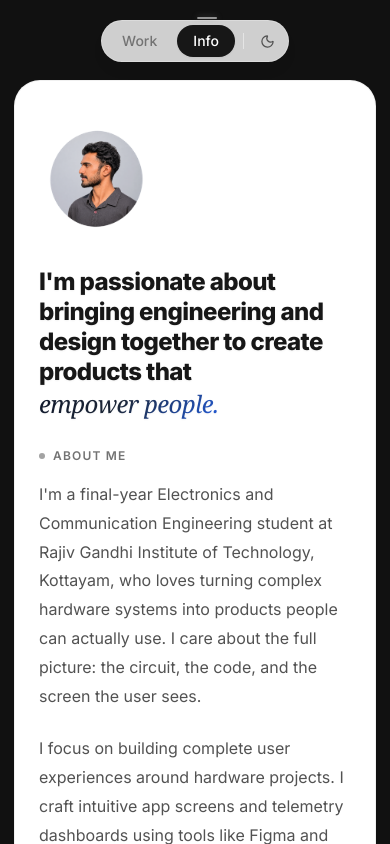
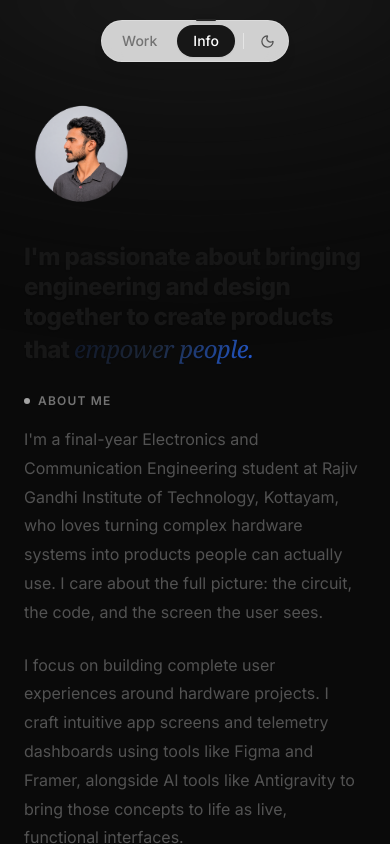
Before and after one commit to Abhi-jith4/Portfolio, a React (Vite) app: page /about in a window 390 px wide. Shown: the top 844 px of the page. Built offline with nearby package versions, Linux system fonts and the light colour scheme; a web font is replaced by a local one.

Commit message:
feat: perfect nav indicator centering with layoutId, refined Dousan spherical glass cursor bubble, and Perry Wang background transitions

```diff
--- a/src/components/CursorBubble.tsx
+++ b/src/components/CursorBubble.tsx
@@ -72,13 +72,13 @@ export function CursorBubble() {
         }
         setIsHovered(true);
       } else {
-        // 80ms grace timeout: allows the bubble to smoothly extend beyond card boundaries
-        // and glide across gaps without flickering
+        // 120ms grace timeout: allows the bubble to smoothly extend beyond card boundaries
+        // and glide across gaps without abrupt popping
         if (!hideTimer.current) {
           hideTimer.current = window.setTimeout(() => {
             setIsHovered(false);
             hideTimer.current = null;
-          }, 80);
+          }, 120);
         }
       }
     };
--- a/src/components/PageTransition.tsx
+++ b/src/components/PageTransition.tsx
@@ -20,19 +20,19 @@ export function PageTransition({ children, locationKey }: PageTransitionProps) {
   }, [locationKey]);
 
   return (
-    <AnimatePresence mode="wait" initial={false}>
+    <AnimatePresence mode="wait" initial={true}>
       <motion.div
         key={locationKey}
         initial={
           shouldReduceMotion
             ? { opacity: 1, y: 0 }
-            : { opacity: 0, y: 32 }
+            : { opacity: 0, y: 24 }
         }
         animate={{
           opacity: 1,
           y: 0,
           transition: {
-            duration: shouldReduceMotion ? 0 : 0.58,
+            duration: shouldReduceMotion ? 0 : 0.6,
             ease: EASING,
           },
         }}
@@ -41,7 +41,7 @@ export function PageTransition({ children, locationKey }: PageTransitionProps) {
             ? { opacity: 0, y: 0 }
             : {
                 opacity: 0,
-                y: 16,
+                y: -20,
                 transition: {
                   duration: 0.22,
                   ease: EASING,
--- a/src/components/TopNav.tsx
+++ b/src/components/TopNav.tsx
@@ -2,9 +2,6 @@ import { useLocation, useNavigate } from 'react-router-dom';
 import { motion, useReducedMotion } from 'framer-motion';
 import { Sun, Moon } from 'lucide-react';
 import { useDarkMode } from '../hooks/useDarkMode';
-import { useRef, useEffect, useState } from 'react';
-
-const INDICATOR_WIDTH = 20; // 20px (matching w-5)
 
 export function TopNav() {
   const location = useLocation();
@@ -15,91 +12,96 @@ export function TopNav() {
   const isAbout = location.pathname === '/about' || location.pathname === '/info';
   const isProject = location.pathname.startsWith('/projects/');
 
-  const workBtnRef = useRef<HTMLButtonElement>(null);
-  const infoBtnRef = useRef<HTMLButtonElement>(null);
-  const navRef = useRef<HTMLElement>(null);
-  const [indicatorLeft, setIndicatorLeft] = useState<number | null>(null);
-  const [isReady, setIsReady] = useState(false);
-
-  useEffect(() => {
-    const updatePosition = () => {
-      const btn = isAbout ? infoBtnRef.current : workBtnRef.current;
-      const nav = navRef.current;
-      if (!btn || !nav) return;
-
-      const btnRect = btn.getBoundingClientRect();
-      const navRect = nav.getBoundingClientRect();
-
-      // Mathematically calculate the exact left position so the 20px indicator
-      // is precisely centered over the active button on both desktop and mobile
-      const buttonCenter = btnRect.left + btnRect.width / 2 - navRect.left;
-      const left = buttonCenter - INDICATOR_WIDTH / 2;
-
-      setIndicatorLeft(left);
-      setIsReady(true);
-    };
-
-    updatePosition();
-    window.addEventListener('resize', updatePosition);
-    document.fonts?.ready?.then(updatePosition);
-
-    return () => window.removeEventListener('resize', updatePosition);
-  }, [isAbout, location.pathname]);
-
   if (isProject) return null;
 
   return (
     <div className="fixed top-5 left-0 right-0 z-40 flex justify-center pointer-events-none">
       <motion.nav
-        ref={navRef}
         initial={shouldReduceMotion ? { opacity: 1, y: 0 } : { opacity: 0, y: -6 }}
         animate={{ opacity: 1, y: 0 }}
         transition={{ duration: shouldReduceMotion ? 0 : 0.7, ease: 'easeOut' }}
         className="pointer-events-auto relative flex items-center gap-1 p-1 rounded-full glass-pill shadow-lg shadow-black/5 dark:shadow-black/30 backdrop-blur-md"
       >
-        {/* Floating indicator: centered with exact precision directly above active tab */}
-        {indicatorLeft !== null && (
-          <motion.span
-            aria-hidden="true"
-            className="absolute pointer-events-none"
-            style={{ top: -4, left: 0, width: INDICATOR_WIDTH }}
-            initial={false}
-            animate={{
-              x: indicatorLeft,
-              opacity: isReady ? 1 : 0,
-            }}
-            transition={
-              shouldReduceMotion
-                ? { duration: 0 }
-                : { type: 'spring', stiffness: 450, damping: 35, mass: 0.8 }
-            }
-          >
-            <span className="block w-full h-[2px] rounded-full bg-neutral-400/90 dark:bg-white shadow-[0_0_6px_rgba(150,150,150,0.4)] dark:shadow-[0_0_8px_rgba(255,255,255,0.75),0_0_2px_rgba(255,255,255,0.9)]" />
-          </motion.span>
-        )}
-
+        {/* Work Tab Button */}
         <button
-          ref={workBtnRef}
-          onClick={() => navigate('/')}
-          className={`relative px-4 py-1.5 rounded-full text-sm font-medium transition-all duration-200 ${
+          onClick={() => {
+            if (location.pathname !== '/') navigate('/');
+          }}
+          className={`relative px-4 py-1.5 rounded-full text-sm font-medium transition-colors duration-200 select-none ${
             !isAbout
-              ? 'bg-neutral-900 dark:bg-white text-white dark:text-neutral-900 shadow-sm'
+              ? 'text-white dark:text-neutral-900'
               : 'text-neutral-500 dark:text-neutral-400 hover:text-neutral-900 dark:hover:text-white'
           }`}
         >
-          Work
+          {!isAbout && (
+            <>
+              {/* Glowing top indicator: always 100% mathematically centered directly over active tab */}
+              <motion.div
+                layoutId="active-nav-glow"
+                className="absolute -top-1.5 inset-x-0 flex justify-center pointer-events-none z-20"
+                transition={
+                  shouldReduceMotion
+                    ? { duration: 0 }
+                    : { type: 'spring', stiffness: 500, damping: 35, mass: 0.8 }
+                }
+              >
+                <span className="w-5 h-[2px] rounded-full bg-neutral-800 dark:bg-white shadow-[0_0_5px_rgba(0,0,0,0.3)] dark:shadow-[0_0_8px_rgba(255,255,255,0.9),0_0_2px_rgba(255,255,255,1)]" />
+              </motion.div>
+
+              {/* Active pill background */}
+              <motion.div
+                layoutId="active-nav-pill"
+                className="absolute inset-0 rounded-full bg-neutral-900 dark:bg-white shadow-sm -z-0"
+                transition={
+                  shouldReduceMotion
+                    ? { duration: 0 }
+                    : { type: 'spring', stiffness: 500, damping: 35, mass: 0.8 }
+                }
+              />
+            </>
+          )}
+          <span className="relative z-10">Work</span>
         </button>
 
+        {/* Info Tab Button */}
         <button
-          ref={infoBtnRef}
-          onClick={() => navigate('/about')}
-          className={`relative px-4 py-1.5 rounded-full text-sm font-medium transition-all duration-200 ${
+          onClick={() => {
+            if (location.pathname !== '/about' && location.pathname !== '/info') navigate('/about');
+          }}
+          className={`relative px-4 py-1.5 rounded-full text-sm font-medium transition-colors duration-200 select-none ${
             isAbout
-              ? 'bg-neutral-900 dark:bg-white text-white dark:text-neutral-900 shadow-sm'
+              ? 'text-white dark:text-neutral-900'
               : 'text-neutral-500 dark:text-neutral-400 hover:text-neutral-900 dark:hover:text-white'
           }`}
         >
-          Info
+          {isAbout && (
+            <>
+              {/* Glowing top indicator: always 100% mathematically centered directly over active tab */}
+              <motion.div
+                layoutId="active-nav-glow"
+                className="absolute -top-1.5 inset-x-0 flex justify-center pointer-events-none z-20"
+                transition={
+                  shouldReduceMotion
+                    ? { duration: 0 }
+                    : { type: 'spring', stiffness: 500, damping: 35, mass: 0.8 }
+                }
+              >
+                <span className="w-5 h-[2px] rounded-full bg-neutral-800 dark:bg-white shadow-[0_0_5px_rgba(0,0,0,0.3)] dark:shadow-[0_0_8px_rgba(255,255,255,0.9),0_0_2px_rgba(255,255,255,1)]" />
+              </motion.div>
+
+              {/* Active pill background */}
+              <motion.div
+                layoutId="active-nav-pill"
+                className="absolute inset-0 rounded-full bg-neutral-900 dark:bg-white shadow-sm -z-0"
+                transition={
+                  shouldReduceMotion
+                    ? { duration: 0 }
+                    : { type: 'spring', stiffness: 500, damping: 35, mass: 0.8 }
+                }
+              />
+            </>
+          )}
+          <span className="relative z-10">Info</span>
         </button>
 
         <div className="w-px h-4 bg-neutral-200 dark:bg-neutral-700/80 mx-1" />
--- a/src/index.css
+++ b/src/index.css
@@ -17,7 +17,7 @@
   }
 
   body {
-    @apply bg-white dark:bg-neutral-950 text-neutral-900 dark:text-neutral-100;
+    @apply bg-white dark:bg-[#0A0A0A] sm:dark:bg-neutral-950 text-neutral-900 dark:text-neutral-100;
     font-feature-settings: 'cv11', 'ss01';
     -webkit-font-smoothing: antialiased;
   }
@@ -147,27 +147,34 @@
 
   /* Refined Dousan Miao style View Project cursor bubble */
   .cursor-bubble-glass {
-    background: rgba(240, 239, 236, 0.8);
-    border: 1px solid rgba(0, 0, 0, 0.08);
+    background: radial-gradient(130% 130% at 35% 25%, rgba(255, 255, 255, 0.95) 0%, rgba(245, 245, 242, 0.85) 55%, rgba(230, 229, 225, 0.75) 100%);
+    border: 1px solid rgba(255, 255, 255, 0.9);
     box-shadow:
-      0 12px 36px -4px rgba(0, 0, 0, 0.12),
+      0 14px 36px -4px rgba(0, 0, 0, 0.12),
       0 4px 12px -2px rgba(0, 0, 0, 0.06),
-      inset 0 1px 1.5px 0 rgba(255, 255, 255, 1);
+      inset 0 1px 2px 0 rgba(255, 255, 255, 1);
     color: #171717;
-    backdrop-filter: blur(16px);
-    -webkit-backdrop-filter: blur(16px);
+    backdrop-filter: blur(18px);
+    -webkit-backdrop-filter: blur(18px);
   }
 
   .dark .cursor-bubble-glass {
-    background: rgba(26, 26, 26, 0.75);
-    border: 1px solid rgba(255, 255, 255, 0.2);
+    background: radial-gradient(130% 130% at 35% 25%, rgba(255, 255, 255, 0.12) 0%, rgba(255, 255, 255, 0.03) 45%, rgba(0, 0, 0, 0.4) 100%), rgba(22, 22, 22, 0.65);
+    border: 1px solid rgba(255, 255, 255, 0.22);
     box-shadow:
-      0 16px 40px 0 rgba(0, 0, 0, 0.6),
-      inset 0 1px 1px 0 rgba(255, 255, 255, 0.35),
-      inset 0 -1px 2px 0 rgba(0, 0, 0, 0.45);
+      0 16px 40px -4px rgba(0, 0, 0, 0.7),
+      0 4px 12px -2px rgba(0, 0, 0, 0.4),
+      inset 0 1px 1.5px 0 rgba(255, 255, 255, 0.35),
+      inset 0 -1px 2px 0 rgba(0, 0, 0, 0.5);
     color: #f5f5f5;
-    backdrop-filter: blur(16px);
-    -webkit-backdrop-filter: blur(16px);
+    backdrop-filter: blur(18px);
+    -webkit-backdrop-filter: blur(18px);
+  }
+
+  /* Completely suppress native arrow cursor across project card and child elements */
+  [data-project-card],
+  [data-project-card] * {
+    cursor: none !important;
   }
 }
 
--- a/src/pages/About.tsx
+++ b/src/pages/About.tsx
@@ -35,11 +35,17 @@ export function About() {
   });
 
   return (
-    <div className="min-h-screen bg-[#111111] dark:bg-[#111111] sm:bg-white sm:dark:bg-neutral-950 px-3.5 pt-20 pb-12 sm:px-0 sm:pt-0 sm:pb-0 transition-colors duration-300">
-      {/* Main Content:
-          - MOBILE: Rounded inset container card with dark #1B1B1B surface & #303030 border
-          - DESKTOP: Direct on page background (sm:bg-transparent sm:border-none sm:shadow-none sm:rounded-none), exactly as the original layout */}
-      <main className="max-w-6xl mx-auto bg-white dark:bg-[#1B1B1B] sm:bg-transparent sm:dark:bg-transparent rounded-[26px] sm:rounded-none border border-black/[0.06] dark:border-[#303030] sm:border-none shadow-sm sm:shadow-none px-6 py-10 sm:px-6 sm:pt-32 sm:pb-24 transition-colors duration-300">
+    <div className="min-h-screen bg-[#0A0A0A] dark:bg-[#0A0A0A] sm:bg-white sm:dark:bg-neutral-950 transition-colors duration-300 relative overflow-hidden">
+      {/* Mobile subtle top radial glow (Perry Wang inspired), strictly hidden on desktop */}
+      <div
+        className="sm:hidden pointer-events-none fixed inset-0 z-0 overflow-hidden"
+        aria-hidden="true"
+      >
+        <div className="absolute -top-16 left-1/2 -translate-x-1/2 w-[600px] h-[360px] bg-[radial-gradient(ellipse_100%_350px_at_50%_0%,rgba(36,36,36,0.8)_0%,rgba(23,23,23,0.5)_50%,transparent_100%)] blur-2xl" />
+      </div>
+
+      {/* Main Content: Direct on page background on both mobile and desktop (no contrasting card), consistent across Work & Info */}
+      <main className="relative z-10 max-w-6xl mx-auto px-6 pt-24 sm:pt-32 pb-16 sm:pb-24 transition-colors duration-300">
         <div className="flex flex-col items-start sm:items-center">
 
           {/* Profile Image (left-aligned on mobile, centered on desktop, clean circular) */}
```
Also changed, not shown: src/pages/Home.tsx (+10 -2 lines).
